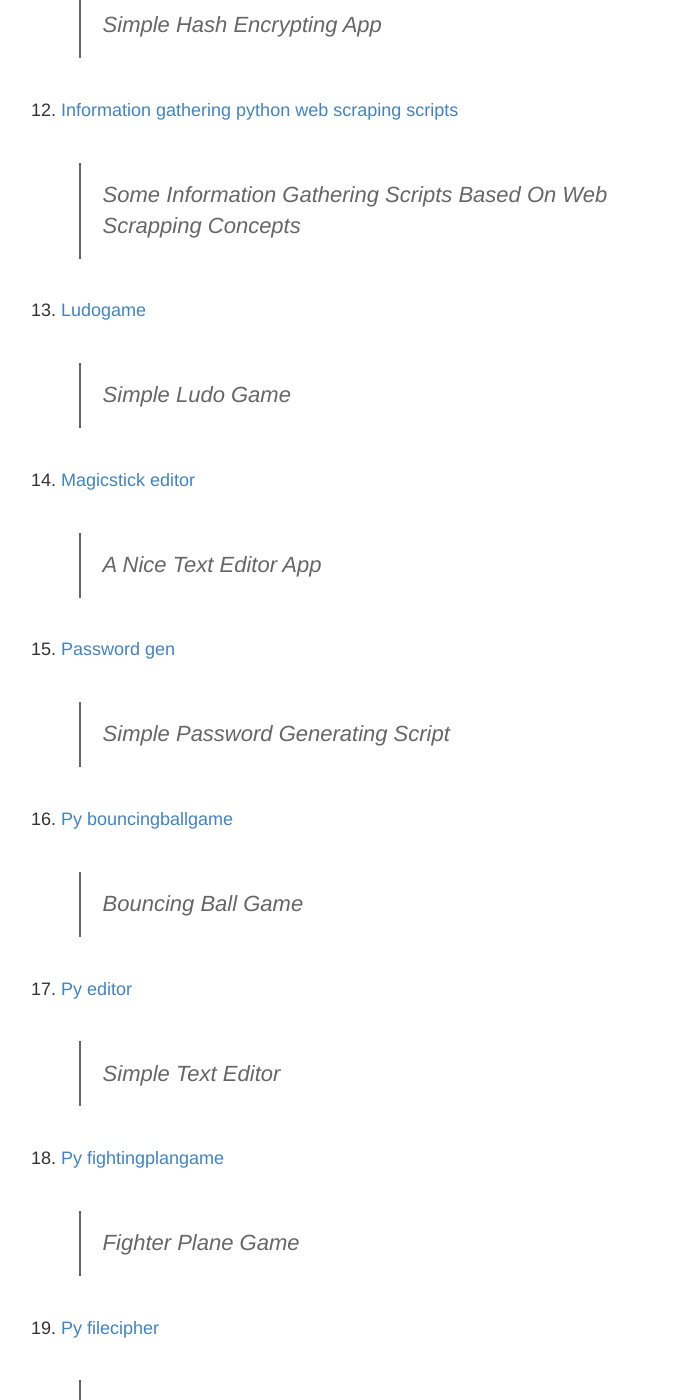
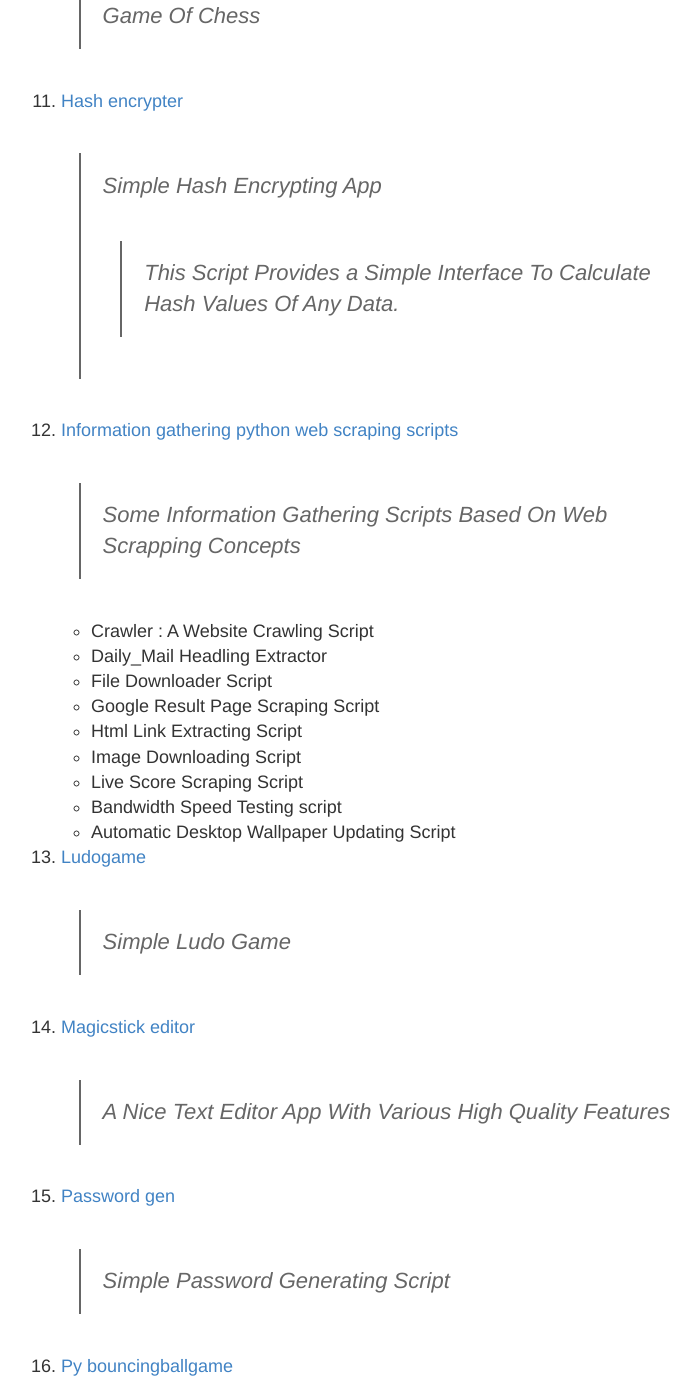
Before and after one commit to pankajchauhan07/surajsinghbisht054.github.io, a Jekyll site: the page built from repo.md, in a window 1280 px wide and 1400 px high, scrolled down 3502 px. Shown: the whole window, without its empty margins (249-949 px from the left). Built offline with Jekyll 4.4.1, drawn with Linux system fonts in a browser that asks for light colours; some of the changed text lies outside the part shown.

Commit message:
Latest Update

```diff
--- a/repo.md
+++ b/repo.md
@@ -140,7 +140,7 @@
 
 9. [Fbsr](https://github.com/surajsinghbisht054/fbsr.git)
 > Facebook Scrapping Scripts
-
+>> A simple Python Script That Can Login In Your Facebook Account To Perform Various Tasks.
 
 
 10. [Gameofchess](https://github.com/surajsinghbisht054/GameOfChess.git)
@@ -150,12 +150,21 @@
 
 11. [Hash encrypter](https://github.com/surajsinghbisht054/hash_encrypter.git)
 > Simple Hash Encrypting App
+>> This Script Provides a Simple Interface To Calculate Hash Values Of Any Data.
 
 
 
 12. [Information gathering python web scraping scripts](https://github.com/surajsinghbisht054/Information_Gathering_Python_Web_Scraping_Scripts.git)
 > Some Information Gathering Scripts Based On Web Scrapping Concepts
-
+	- Crawler : A Website Crawling Script
+	- Daily_Mail Headling Extractor
+	- File Downloader Script
+	- Google Result Page Scraping Script
+	- Html Link Extracting Script
+	- Image Downloading Script
+	- Live Score Scraping Script
+	- Bandwidth Speed Testing script
+	- Automatic Desktop Wallpaper Updating Script
 
 13. [Ludogame](https://github.com/surajsinghbisht054/LudoGame.git)
 > Simple Ludo Game
@@ -163,7 +172,7 @@
 
 
 14. [Magicstick editor](https://github.com/surajsinghbisht054/MagicStick_Editor.git)
-> A Nice Text Editor App
+> A Nice Text Editor App With Various High Quality Features
 
 
 
@@ -186,7 +195,7 @@
 
 
 19. [Py filecipher](https://github.com/surajsinghbisht054/py-filecipher.git)
-> Simple File Encrypter And Decrypter
+> Simple File Encrypter And Decrypter Script Using AES-256 Bit Encryption
 
 
 20. [Py http header sniffer](https://github.com/surajsinghbisht054/py-HTTP-Header-Sniffer.git)
@@ -200,6 +209,13 @@
 
 22. [Py packet](https://github.com/surajsinghbisht054/py-packet.git)
 > Python Script For Packet Sniffing (pypacket)
+>
+	### Features
+	- No External Dependencies
+	- Using Custom Cython Script For Extracting Header
+	- Supported Header: TCP/IP, IPv4 ,UDP, ICMP
+	- Fast Header Extraction
+
 
 
 
@@ -210,7 +226,12 @@
 
 24. [Py portscanner](https://github.com/surajsinghbisht054/py-portscanner.git)
 > Python Port Scanning Script
-
+>
+	# Featues:
+	- High Speed Port scanning Through Threadings.
+	- Stable Version with Some Extra Features
+	- Multithreading Used for high performance
+	- This port scanner has the capability to take host
 
 
 25. [Py rarcrack](https://github.com/surajsinghbisht054/py-rarcrack.git)
@@ -339,15 +360,16 @@
 
 
 45. [Wireless scripts](https://github.com/surajsinghbisht054/wireless_scripts.git)
+> Collection Of Wireless Testing Related Scripts
 >
-> 1. WLAN SSID Sniffer Using Python And Socket (ap_socket.py)
-> 2. WLAN Access Point And Client Sniffer Using Python and Scapy (captureclients.py)
-> 3. WLAN Dos Detector Using Python and Scapy (deauthentication_detector.py)
-> 4. WLAN SSID Sniffer Using Python And Scapy (getwifiinfo.py)
-> 5. WLAN Dos Attacker Using Python And Scapy - Wifi Jammer (wifijammer.py)
-> 6. WLAN Live Beacon Packet Analyser Using Python And PyShark (LiveBeacon.py)
-> 7. WLAN Wireless Deauth Packet Creater and Sender Using python And Scapy (Wirelessdeauth.py)
->
+	-  WLAN SSID Sniffer Using Python And Socket (ap_socket.py)
+	-  WLAN Access Point And Client Sniffer Using Python and Scapy (captureclients.py)
+	-  WLAN Dos Detector Using Python and Scapy (deauthentication_detector.py)
+	-  WLAN SSID Sniffer Using Python And Scapy (getwifiinfo.py)
+	-  WLAN Dos Attacker Using Python And Scapy - Wifi Jammer (wifijammer.py)
+	-  WLAN Live Beacon Packet Analyser Using Python And PyShark (LiveBeacon.py)
+	-  WLAN Wireless Deauth Packet Creater and Sender Using python And Scapy (Wirelessdeauth.py)
+
 
 
 
```
Also changed, not shown: other parts of repo.md (+1 -1 lines), 17 other files.
